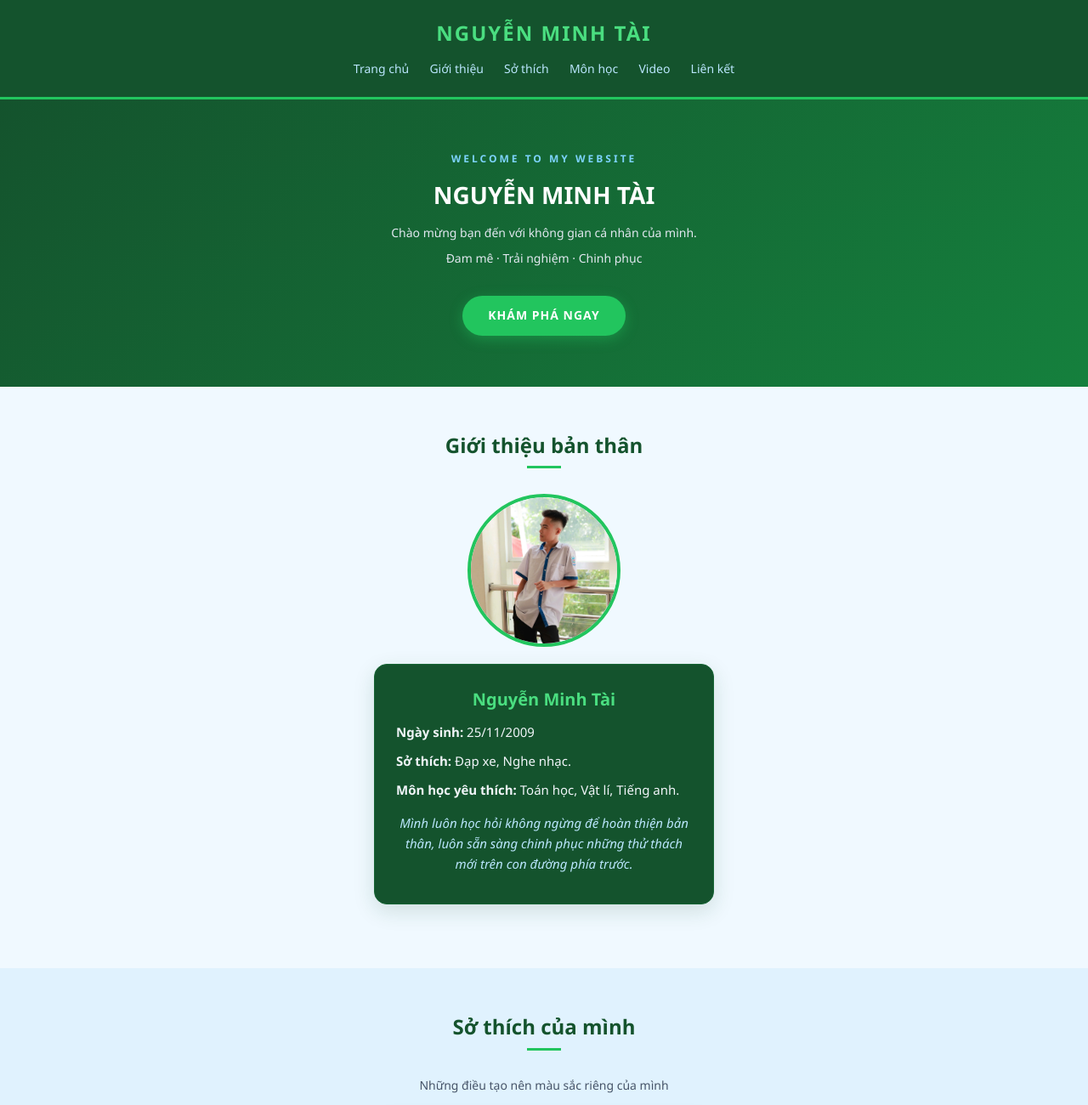
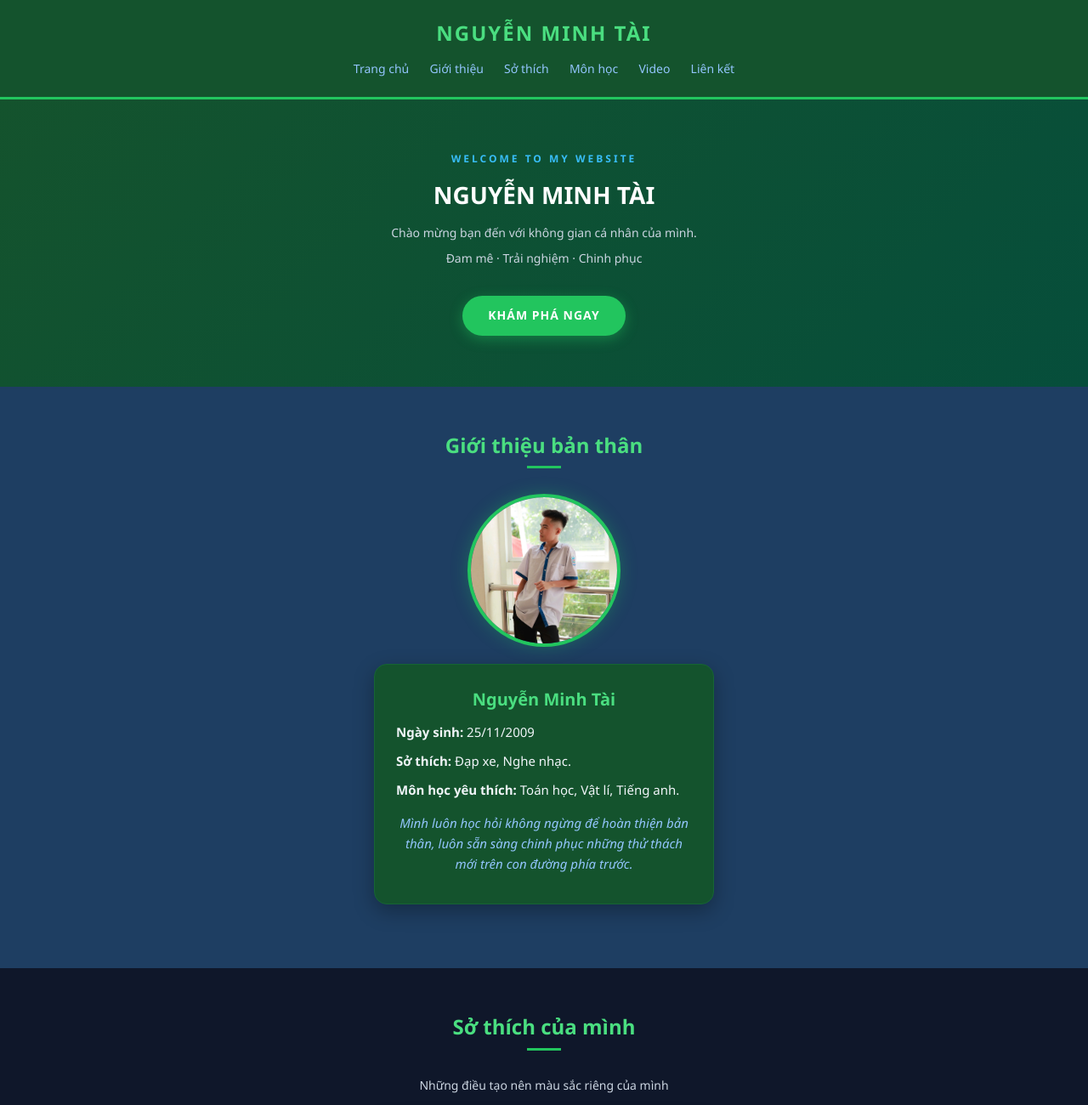
Before and after one commit to sonny130556547-lab/Sonny-dep-zai, a plain HTML site: page index.html in a window 1280 px wide. Shown: the top 1300 px of the page at 85% size. Drawn offline with Linux system fonts and the light colour scheme.

Commit message:
index.html

```diff
--- a/index.html
+++ b/index.html
@@ -12,14 +12,14 @@
             font-family: 'Segoe UI', Tahoma, Geneva, Verdana, sans-serif;
         }
         body {
-            /* Nền tổng thể: Xanh nước biển nhạt nhẹ nhàng */
-            background-color: #e0f2fe;
-            color: #1e293b;
+            /* Nền tổng thể: Xanh nước biển đậm hiện đại, có chiều sâu */
+            background-color: #0b192c;
+            color: #f1f5f9;
             line-height: 1.6;
         }
-        /* Header & Menu - Màu xanh lá chủ đạo */
+        /* Header & Menu - Xanh lá chủ đạo */
         header {
-            background-color: #14532d; /* Xanh lá đậm cực chất */
+            background-color: #14532d; /* Xanh lá đậm */
             padding: 20px 0;
             text-align: center;
             border-bottom: 3px solid #22c55e;
@@ -35,7 +35,7 @@
             margin-bottom: 10px;
         }
         nav a {
-            color: #bae6fd; /* Xanh nước biển nhạt phụ trợ */
+            color: #93c5fd;
             text-decoration: none;
             margin: 0 10px;
             font-size: 14px;
@@ -48,13 +48,13 @@
         .hero {
             text-align: center;
             padding: 60px 20px;
-            background: linear-gradient(135deg, #14532d 0%, #15803d 100%);
+            background: linear-gradient(135deg, #14532d 0%, #064e3b 100%);
             color: #ffffff;
         }
         .hero h3 {
             font-size: 12px;
             letter-spacing: 3px;
-            color: #7dd3fc; /* Xanh nước biển nhạt */
+            color: #38bdf8;
             margin-bottom: 15px;
         }
         .hero h1 {
@@ -64,7 +64,7 @@
             line-height: 1.3;
         }
         .hero p {
-            color: #e2e8f0;
+            color: #cbd5e1;
             font-size: 14px;
             margin-bottom: 8px;
         }
@@ -81,19 +81,19 @@
             letter-spacing: 1px;
             box-shadow: 0 4px 15px rgba(34, 197, 94, 0.4);
         }
-        /* Sections */
+        /* Sections - Thay nền trắng bằng các tông xanh nước biển đậm nhạt đan xen */
         section {
             padding: 50px 20px;
             text-align: center;
-            background-color: #f0f9ff;
-            color: #1e293b;
+            background-color: #1e3e62; /* Xanh nước biển đậm vừa */
+            color: #f1f5f9;
         }
         section:nth-child(even) {
-            background-color: #e0f2fe;
+            background-color: #0f172a; /* Xanh nước biển cực đậm (Navy) */
         }
         .section-title {
             font-size: 24px;
-            color: #14532d;
+            color: #4ade80; /* Tiêu đề mục màu xanh lá tươi sáng */
             margin-bottom: 5px;
         }
         .divider {
@@ -104,18 +104,18 @@
         }
         /* Cards */
         .card {
-            background: #14532d; /* Nền card xanh lá đậm */
+            background: #14532d; /* Nền card xanh lá đậm sang trọng */
             color: #ffffff;
             border-radius: 15px;
             padding: 25px;
             max-width: 400px;
             margin: 0 auto 25px auto;
-            box-shadow: 0 8px 25px rgba(20, 83, 45, 0.15);
+            box-shadow: 0 8px 25px rgba(0, 0, 0, 0.3);
             text-align: left;
             border: 1px solid #166534;
         }
         .card h3 {
-            color: #4ade80; /* Tiêu đề card xanh lá sáng */
+            color: #4ade80;
             font-size: 20px;
             margin-bottom: 15px;
             text-align: center;
@@ -133,6 +133,7 @@
             border: 4px solid #22c55e;
             margin: 0 auto 20px auto;
             display: block;
+            box-shadow: 0 0 20px rgba(34, 197, 94, 0.3);
         }
         .media-box img, .media-box video {
             width: 100%;
@@ -150,7 +151,7 @@
         }
         .link-btn {
             background-color: #14532d;
-            color: #bae6fd;
+            color: #93c5fd;
             padding: 12px 25px;
             border-radius: 10px;
             text-decoration: none;
@@ -166,12 +167,12 @@
         }
         /* Footer */
         footer {
-            background-color: #052e16;
+            background-color: #030712;
             color: #94a3b8;
             text-align: center;
             padding: 30px 20px;
             font-size: 13px;
-            border-top: 1px solid #14532d;
+            border-top: 1px solid #1e293b;
         }
     </style>
 </head>
@@ -212,26 +213,26 @@
             <p><strong>Ngày sinh:</strong> 25/11/2009</p>
             <p><strong>Sở thích:</strong> Đạp xe, Nghe nhạc.</p>
             <p><strong>Môn học yêu thích:</strong> Toán học, Vật lí, Tiếng anh.</p>
-            <p style="margin-top: 15px; text-align: center; color: #bae6fd; font-style: italic;">Mình luôn học hỏi không ngừng để hoàn thiện bản thân, luôn sẵn sàng chinh phục những thử thách mới trên con đường phía trước.</p>
+            <p style="margin-top: 15px; text-align: center; color: #93c5fd; font-style: italic;">Mình luôn học hỏi không ngừng để hoàn thiện bản thân, luôn sẵn sàng chinh phục những thử thách mới trên con đường phía trước.</p>
         </div>
     </section>
 
-    <!-- Sở thích - Đã chia làm 2 thẻ riêng biệt -->
+    <!-- Sở thích -->
     <section id="hobby">
         <h2 class="section-title">Sở thích của mình</h2>
         <div class="divider"></div>
-        <p style="color: #475569; margin-bottom: 25px; font-size: 14px;">Những điều tạo nên màu sắc riêng của mình</p>
+        <p style="color: #cbd5e1; margin-bottom: 25px; font-size: 14px;">Những điều tạo nên màu sắc riêng của mình</p>
 
         <!-- Sở thích 1: Đạp xe -->
         <div class="card media-box">
-            <img src="xe.jpg" alt="Đạp xe">
+            <img src="xe.jpg" alt="Đạp xe" onerror="this.src='https://images.unsplash.com/photo-1485965120184-e220f721d03e?w=400'">
             <h3>Đạp xe đường dài</h3>
             <p style="text-align: center;">Giúp rèn luyện thể lực, ý chí bền bỉ và cơ hội khám phá những cung đường ven biển Hạ Long tuyệt đẹp.</p>
         </div>
 
         <!-- Sở thích 2: Nghe nhạc -->
         <div class="card media-box">
-            <img src="music.jpg" alt="Nghe nhạc">
+            <img src="music.jpg" alt="Nghe nhạc" onerror="this.src='https://images.unsplash.com/photo-1511671782779-c97d3d27a1d4?w=400'">
             <h3>Âm nhạc</h3>
             <p style="text-align: center;">Mang lại không gian thư giãn sau giờ học, tiếp thêm năng lượng tích cực và nguồn cảm hứng sống mỗi ngày.</p>
         </div>
@@ -267,7 +268,7 @@
             <video controls style="width: 100%; border-radius: 8px;">
                 <source src="vid.mp4" type="video/mp4">
             </video>
-            <p style="text-align: center; margin-top: 10px; font-size: 14px; color: #bae6fd;">Khoảnh khắc trải nghiệm cá nhân</p>
+            <p style="text-align: center; margin-top: 10px; font-size: 14px; color: #93c5fd;">Khoảnh khắc trải nghiệm cá nhân</p>
         </div>
     </section>
 
@@ -275,7 +276,7 @@
     <section id="links">
         <h2 class="section-title">Liên kết yêu thích</h2>
         <div class="divider"></div>
-        <p style="color: #475569; margin-bottom: 25px; font-size: 14px;">Một số trang web và cộng đồng mình quan tâm</p>
+        <p style="color: #cbd5e1; margin-bottom: 25px; font-size: 14px;">Một số trang web và cộng đồng mình quan tâm</p>
 
         <div class="links-container">
             <a href="https://www.strava.com" target="_blank" class="link-btn">Strava Cycling</a>
```
